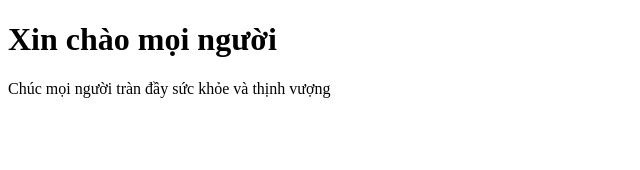
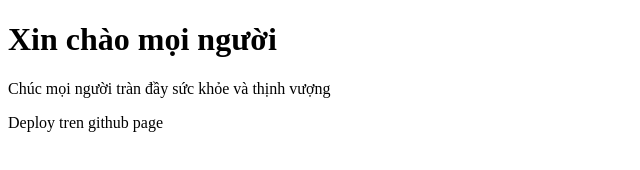
Before and after one commit to duyphuong1091/GitProject, a plain HTML site: page Source/index.html in a window 1280 px wide. Shown: the whole page, without its empty margins (0-640 px from the left). Drawn offline with Linux system fonts and the light colour scheme.

Commit message:
Update index.html

```diff
--- a/Source/index.html
+++ b/Source/index.html
@@ -8,5 +8,6 @@
 <body>
     <h1>Xin chào mọi người</h1>
     <p>Chúc mọi người tràn đầy sức khỏe và thịnh vượng</p>
+    <p>Deploy tren github page</p>
 </body>
 </html>
```
